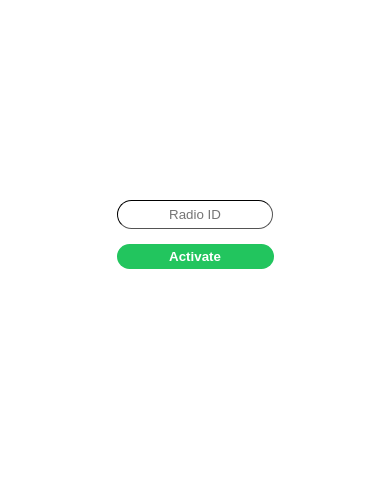
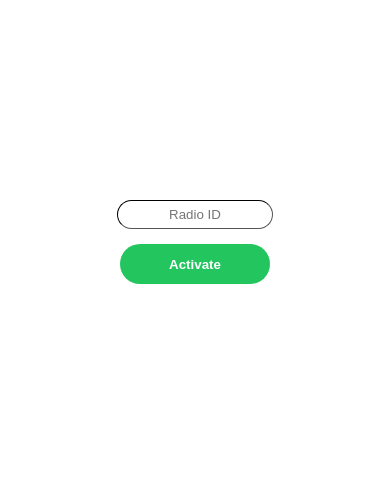
Before and after one commit to nevernamed78/sxm-server, a Flask app: page / in a window 390 px wide. Shown: the top 483 px of the page. After the commit the page ends 284 px from the top, so only its background shows below. Run offline with Flask 2, Linux system fonts and the light colour scheme.

Commit message:
Commit 6

```diff
--- a/static/css/input.css
+++ b/static/css/input.css
@@ -24,7 +24,7 @@
     @apply block w-[150px] h-[25px] text-center mx-auto my-[15px] rounded-full border border-black;
   }
   button {
-    @apply block w-[157px] h-[25px] mx-auto my-[15px] rounded-full bg-green-500 hover:bg-green-600 focus:bg-green-600 border-transparent text-white font-bold;
+    @apply block w-[150px] h-[40px] mx-auto my-[15px] rounded-full bg-green-500 hover:bg-green-600 focus:bg-green-600 border-transparent text-white font-bold;
   }
   div#info.info.show {
     @apply mt-3;
--- a/static/css/tailwind.css
+++ b/static/css/tailwind.css
@@ -7,7 +7,6 @@
 @media only screen and (max-device-width: 1024px) {
   div.box,
     div.info {
-    height: 100vh;
     width: 100%
   }
 }
@@ -57,8 +56,8 @@ button {
   margin-top: 15px;
   margin-bottom: 15px;
   display: block;
-  height: 25px;
-  width: 157px;
+  height: 40px;
+  width: 150px;
   border-radius: 9999px;
   border-color: transparent;
   --tw-bg-opacity: 1;
```
Also changed, not shown: README.md.
